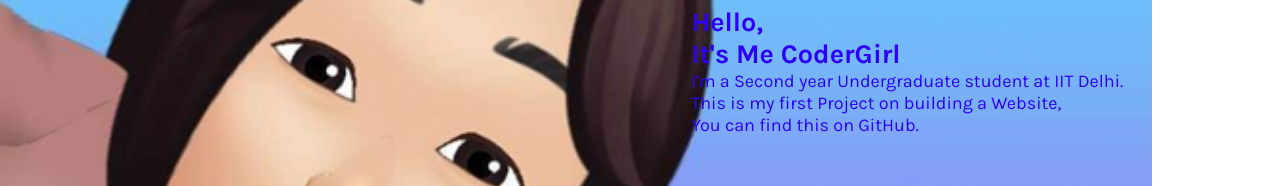
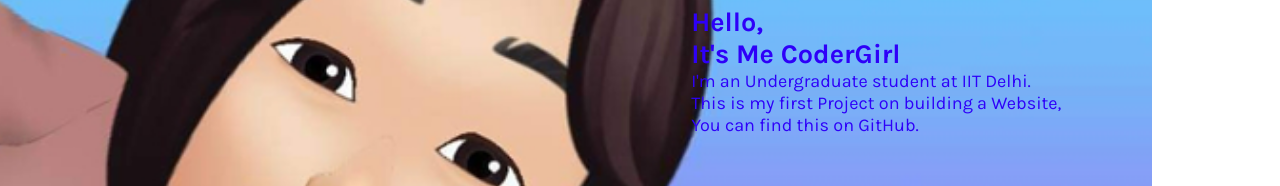
Before and after one commit to Srija4-03/Vedanta, a plain HTML site: page index.html in a window 1280 px wide. Shown: the part 354-540 px from the top of the page. Drawn offline with Linux system fonts and the light colour scheme.

Commit message:
Update index.html

```diff
--- a/index.html
+++ b/index.html
@@ -25,7 +25,7 @@
     </nav>
     <div class="content">
       <h2>Hello,<br>It's Me CoderGirl</h2>
-      <p>I'm a Second year Undergraduate student at IIT Delhi. <br>This is my first Project on building a Website,<br>You can find this on GitHub.</p>
+      <p>I'm an Undergraduate student at IIT Delhi. <br>This is my first Project on building a Website,<br>You can find this on GitHub.</p>
     </div>
 </div>
 </body>
```
